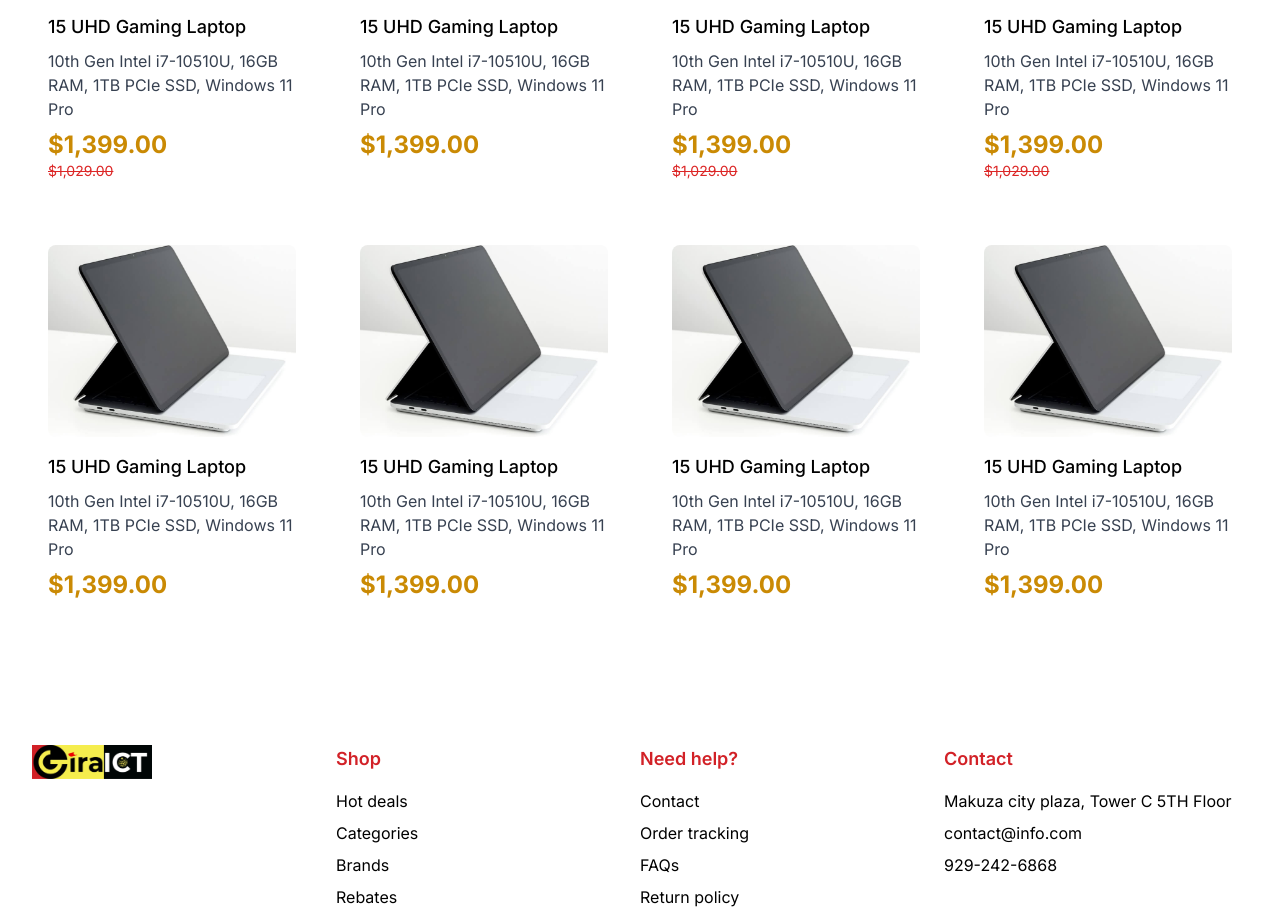
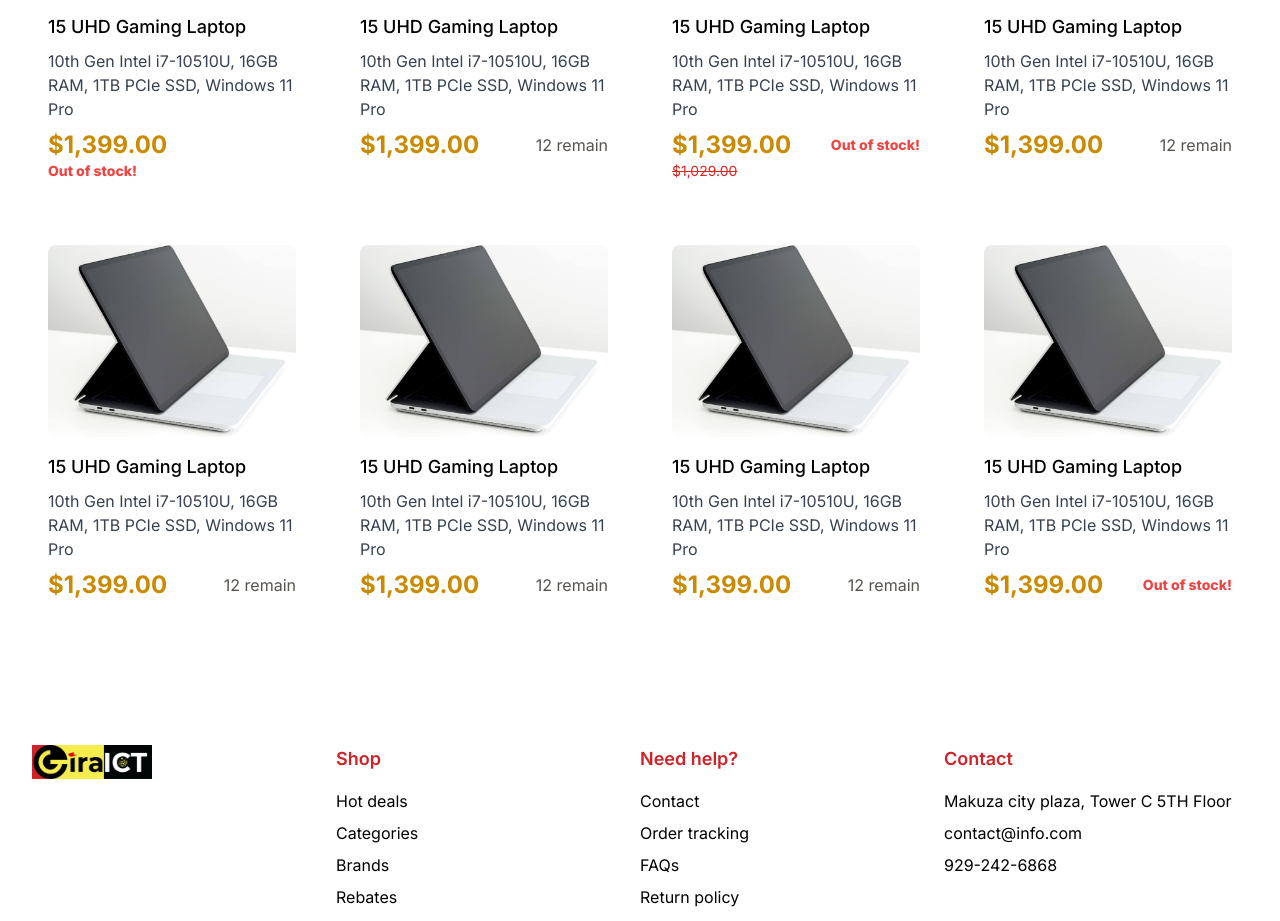
Before and after one commit to data-systems-ltd/giraict, a Next.js app: page /product in a window 1280 px wide. Shown: the part 1260-2181 px from the top of the page. Built offline with nearby package versions, Linux system fonts and the light colour scheme.

Commit message:
PRODUCT-ENHACED

```diff
--- a/src/components/Product.tsx
+++ b/src/components/Product.tsx
@@ -255,7 +255,6 @@ function Product() {
         Sale!
       </span>
       <div className="absolute top-2 right-2 text-white p-2 opacity-0 group-hover:opacity-100 transition-opacity duration-300">
-              {/* Add to Cart Button */}
         {isButtonVisible && (
           <button
             className="bg-yellow-600 text-white px-2 py-2 rounded-s-sm shadow-lg transition-transform duration-300 ease-in-out transform hover:scale-105"
@@ -278,7 +277,7 @@ function Product() {
         10th Gen Intel i7-10510U, 16GB RAM, 1TB PCIe SSD, Windows 11 Pro
       </p>
       <p className="text-yellow-600 text-2xl font-bold">$1,399.00</p>
-            <p className="text-red-600 text-sm line-through">$1,029.00</p>
+      <p className="text-red-500 text-sm font-extrabold">Out of stock!</p>
     </div>
 
           {/* Product 2 */}
@@ -311,7 +310,12 @@ function Product() {
             <p className="text-gray-700 text-base mb-2">
               10th Gen Intel i7-10510U, 16GB RAM, 1TB PCIe SSD, Windows 11 Pro
             </p>
+            <div className="flex justify-between items-center">
   <p className="text-yellow-600 text-2xl font-bold">$1,399.00</p>
+  <p className="text-stone-600 text-base">12 remain</p>
+</div>
+
+
           </div>
 
           {/* Product 3 */}
@@ -347,7 +351,10 @@ function Product() {
             <p className="text-gray-700 text-base mb-2">
               10th Gen Intel i7-10510U, 16GB RAM, 1TB PCIe SSD, Windows 11 Pro
             </p>
+            <div className="flex justify-between items-center">
   <p className="text-yellow-600 text-2xl font-bold">$1,399.00</p>
+  <p className="text-red-500 text-sm font-extrabold">Out of stock!</p>
+</div>
             <p className="text-red-600 text-sm line-through">$1,029.00</p>
           </div>
 
@@ -384,8 +391,10 @@ function Product() {
             <p className="text-gray-700 text-base mb-2">
               10th Gen Intel i7-10510U, 16GB RAM, 1TB PCIe SSD, Windows 11 Pro
             </p>
+            <div className="flex justify-between items-center">
   <p className="text-yellow-600 text-2xl font-bold">$1,399.00</p>
-            <p className="text-red-600 text-sm line-through">$1,029.00</p>
+  <p className="text-stone-600 text-base">12 remain</p>
+</div>
           </div>
           {/* Product 2 */}
           <div className="p-4 rounded-lg cursor-pointer group relative">
@@ -417,7 +426,10 @@ function Product() {
             <p className="text-gray-700 text-base mb-2">
               10th Gen Intel i7-10510U, 16GB RAM, 1TB PCIe SSD, Windows 11 Pro
             </p>
+            <div className="flex justify-between items-center">
   <p className="text-yellow-600 text-2xl font-bold">$1,399.00</p>
+  <p className="text-stone-600 text-base">12 remain</p>
+</div>
           </div>
           {/* Product 2 */}
           <div className="p-4 rounded-lg cursor-pointer group relative">
@@ -449,7 +461,10 @@ function Product() {
             <p className="text-gray-700 text-base mb-2">
               10th Gen Intel i7-10510U, 16GB RAM, 1TB PCIe SSD, Windows 11 Pro
             </p>
+            <div className="flex justify-between items-center">
   <p className="text-yellow-600 text-2xl font-bold">$1,399.00</p>
+  <p className="text-stone-600 text-base">12 remain</p>
+</div>
           </div>
           {/* Product 2 */}
           <div className="p-4 rounded-lg cursor-pointer group relative">
@@ -481,7 +496,10 @@ function Product() {
             <p className="text-gray-700 text-base mb-2">
               10th Gen Intel i7-10510U, 16GB RAM, 1TB PCIe SSD, Windows 11 Pro
             </p>
+            <div className="flex justify-between items-center">
   <p className="text-yellow-600 text-2xl font-bold">$1,399.00</p>
+  <p className="text-stone-600 text-base">12 remain</p>
+</div>
           </div>
           {/* Product 2 */}
           <div className="p-4 rounded-lg cursor-pointer group relative">
@@ -513,7 +531,11 @@ function Product() {
             <p className="text-gray-700 text-base mb-2">
               10th Gen Intel i7-10510U, 16GB RAM, 1TB PCIe SSD, Windows 11 Pro
             </p>
+            <div className="flex justify-between items-center">
   <p className="text-yellow-600 text-2xl font-bold">$1,399.00</p>
+  <p className="text-red-500 text-sm font-extrabold">Out of stock!</p>
+
+</div>
           </div>
         </div>
       </div>
```
Lines whose indentation alone changed are shown as unchanged.
